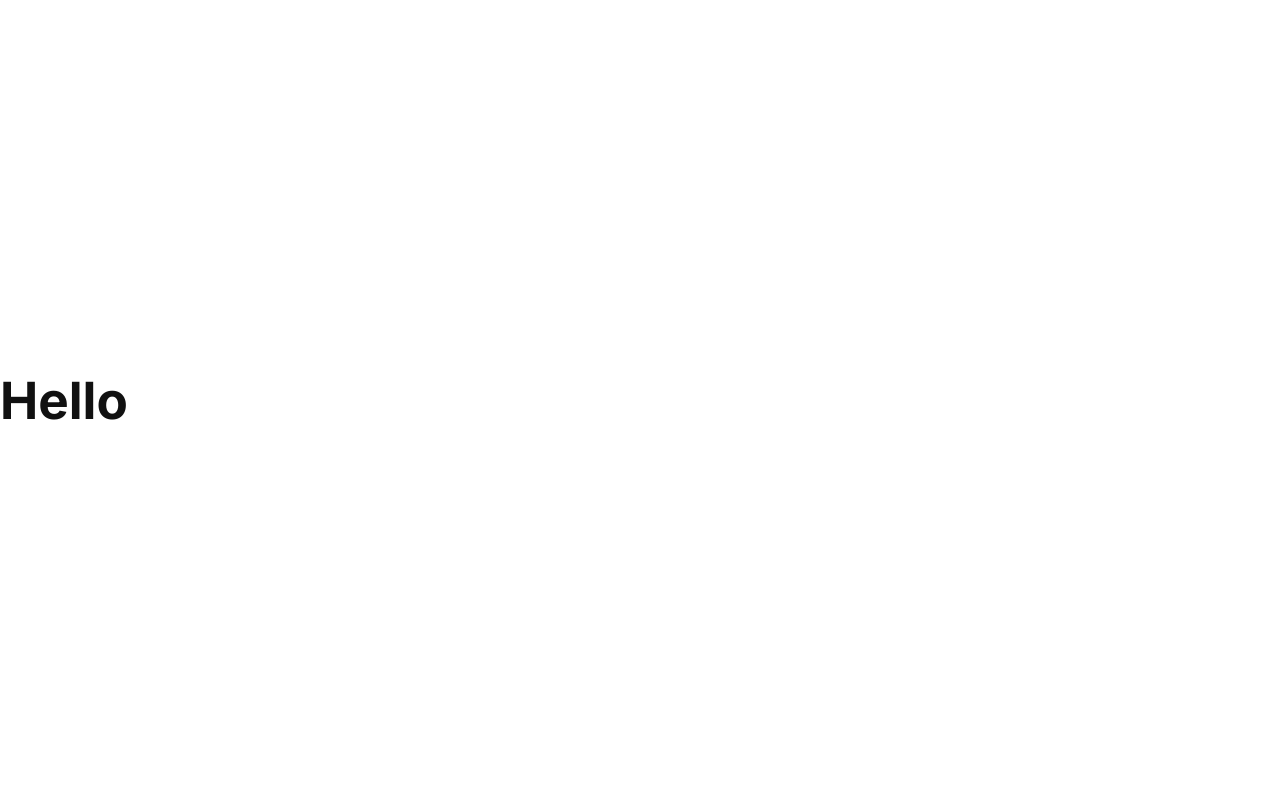
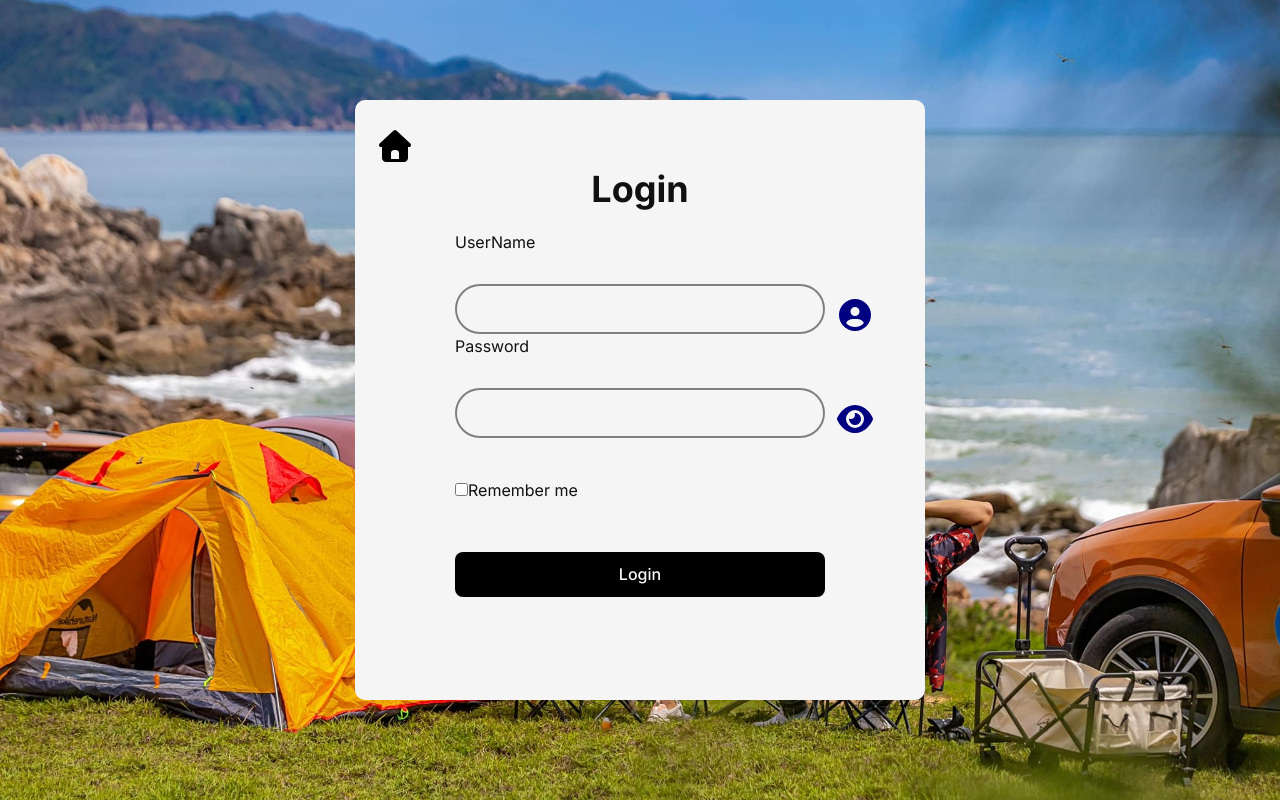
Before and after one commit to tanvtse183061-eng/ev-fe, a React (Vite) app in the folder DuanTopic1 - Copy/Topic1-Project/: page /login in a window 1280 px wide. Built offline with nearby package versions, Linux system fonts and the light colour scheme.

Commit message:
lam trang login

```diff
--- a/DuanTopic1 - Copy/Topic1-Project/src/App.jsx
+++ b/DuanTopic1 - Copy/Topic1-Project/src/App.jsx
@@ -1,7 +1,7 @@
 
 import './styles/globals.css'
-import HomePage from './pages/HomePage';
-import Login from './pages/Login';
+import HomePage from './Pages/HomePage';
+import Login from './Pages/Login/Login';
 import MainLayout from './layouts/MainLayout';
 import { BrowserRouter, Routes, Route } from "react-router-dom";
 
--- a/DuanTopic1 - Copy/Topic1-Project/src/Pages/Login.jsx
+++ /dev/null
@@ -1,7 +0,0 @@
-export default function Login(){
-    return(
-     <div>
-        <h1>Hello</h1>
-     </div>
-    )
-}
--- /dev/null
+++ b/DuanTopic1 - Copy/Topic1-Project/src/Pages/Login/Login.css
@@ -0,0 +1,84 @@
+
+
+.Login-page{
+   height: 100vh;
+   display: flex;
+   justify-content: center;
+   align-items: center;
+   background-image: url('../../assets/anhlogin.jpg');
+    min-height: 100vh;
+    background-size: cover;
+    background-position: center
+}
+.Login-form-container h1{
+    text-align: center;
+    font-size: 36px;
+  margin-top: -20px;
+}
+.Login-form-container{
+    width: 570px;
+    padding: 90px;
+    height: 600px;
+    background: whitesmoke;
+    border-radius: 10px;
+
+}
+.input-box{
+    margin: 10px 0;
+    padding: 10px;
+    position: relative;
+    height: 50px;
+    width: 100%;
+
+}
+
+.form-label {
+   width: 100%;
+   display: block;
+}
+.checkbox{
+    margin-top: 40px;
+}
+.btn-login{
+    color: whitesmoke;
+    background-color: black;
+    margin-top: 50px;
+}
+.content input{
+  width: 100%;
+  height: 50px;
+  background: transparent;
+  border: none;
+  outline: none;
+  border: 2px solid gray;
+  border-radius:40px ;
+  font-size: 16px;
+ padding: 20px 60px 20px 20px;
+ margin-top: 30px;
+}
+.content input::placeholder{
+    color: whitesmoke;
+}
+.content .icon{
+  margin-top: -35px;
+ position: absolute;
+ margin-left: 380px;
+
+
+}
+
+
+.button button{
+    width: 100%;
+    height: 45px;
+
+}
+.error{
+    color: red;
+
+}
+.Home{
+transform: translateX(-70px);
+    margin-top: -150px;
+
+}
--- a/DuanTopic1 - Copy/Topic1-Project/src/Pages/Login/Login.jsx
+++ b/DuanTopic1 - Copy/Topic1-Project/src/Pages/Login/Login.jsx
@@ -1,7 +1,117 @@
+import './Login.css'
+import { useState } from "react";
+import { FontAwesomeIcon } from '@fortawesome/react-fontawesome';
+import { faCircleUser } from '@fortawesome/free-solid-svg-icons';
+import { faEye, faEyeSlash,faHouse } from "@fortawesome/free-solid-svg-icons";
+import { Link } from "react-router-dom";
+const initFormValue = {
+    username: "",
+    password: ""
+};
+const isEmptyValue=(value) =>{
+    return ! value || value.trim().length<1;
+}
 export default function Login(){
+      const [showPassword,setShowPassword] =useState(false);
+      const togglePassword =()=>{
+        setShowPassword(!showPassword);
+      }
+      const [formValue, setFormValue]=useState(initFormValue);
+    const handleChange =(event) =>{
+        const {name,value} =event.target;
+        setFormValue({
+            ...formValue,
+            [name]:value,
+
+        })
+    }
+
+    const handleSubmit = (event) =>{
+        event.preventDefault();
+        if (validateForm()){
+            console.log("form value",formValue);
+        }
+        else{
+            console.log("errors:", formError);
+        }
+
+    };
+
+
+ const [formError,setFormError]=useState({});
+const validateForm = () =>{
+    const error={};
+    if(isEmptyValue(formValue.username)){
+        error["username"]="Username is required"
+    }
+    if (isEmptyValue(formValue.password)) {
+        error["password"] = "Password is required"
+    }
+    setFormError(error);
+    return Object.keys(error).length === 0;
+
+}
+
     return(
-     <div>
-        <h1>Hello</h1>
+     <div className="Login-page">
+       <div className="Login-form-container">
+        <h1 >Login</h1>
+        <form className='input-box' onSubmit={handleSubmit}>
+            <div className="content">
+
+                <label htmlFor="username" className="form-label">
+                    UserName
+                </label>
+                <input
+                id="username"
+                className="form-control"
+                type="text"
+                name="username"
+                value={formValue.username}
+                onChange={handleChange}
+                />
+                        <div className='error'>
+              {formError.username && <p className="error-text">{formError.username}</p>}
+              </div>
+             <FontAwesomeIcon icon={faCircleUser} size="2x" color="navy" className='icon'/>
+
+
+                        <label htmlFor="password" className="form-label">
+                            Password
+                        </label>
+                        <input
+                            id="password"
+                            className="form-control"
+                            type={showPassword ?"text":"password"}
+                            name="password"
+                                value={formValue.password}
+                                onChange={handleChange}
+                        />  <div className='error'>
+                            {formError.password && <p className="error-text">{formError.password}</p>}
+                                  </div>
+                        <span onClick={togglePassword} style={{cursor:"pointer"}} className='icon' >
+                            <FontAwesomeIcon icon={showPassword? faEyeSlash :faEye} size="2x" color='navy'></FontAwesomeIcon>
+
+                        </span>
+
+                               </div>
+
+                        <div className='checkbox'>
+                        <input type="checkbox" id="remember"  />
+                            <label htmlFor="remember" >Remember me</label>
+                        </div>
+                        <div className='button'>
+                           <button type="submit" className="btn-login">
+                            Login
+                        </button>
+                        </div>
+
+        </form>    <div className='Home'>
+                    <Link to="/home"><FontAwesomeIcon icon={faHouse} size="2x" color='black' /></Link>
+                     </div>
+
+       </div>
      </div>
+
     )
 }
```
Also changed, not shown: DuanTopic1 - Copy/Topic1-Project/src/assets/anhlogin.jpg (added).
